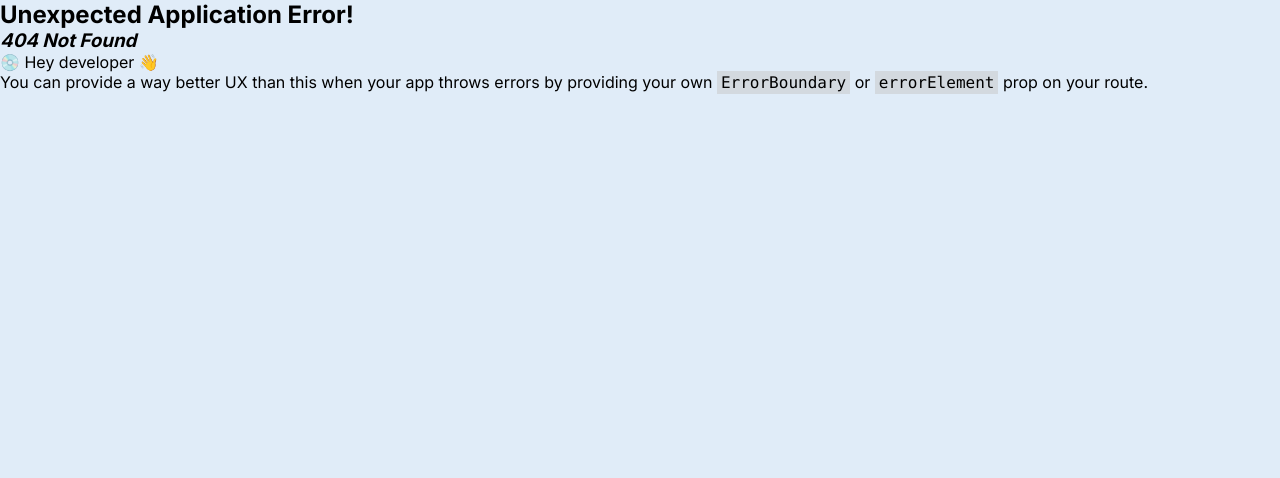
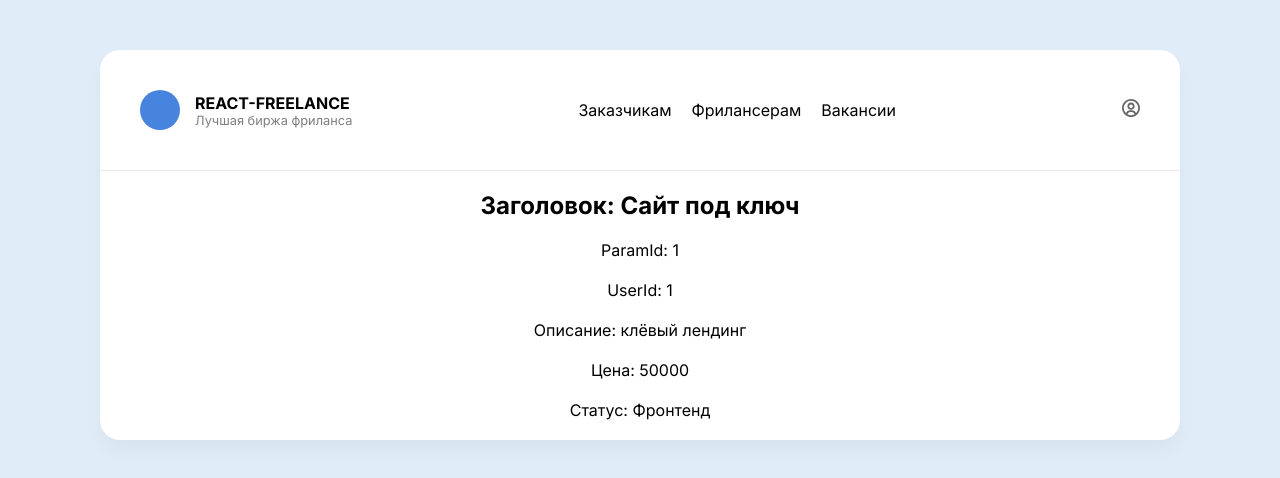
Before and after one commit to Don-Mihai/react-project-03, a React (Create React App) app: page /cards/1 in a window 1280 px wide. Before the commit this address had no page. Shown: the top 478 px of the page. Built offline with nearby package versions, Linux system fonts and the light colour scheme; data requests are answered from the project's data file.

Commit message:
[feat] add cardIdPage []

```diff
--- a/db.json
+++ b/db.json
@@ -29,26 +29,26 @@
     "proposals": [
         {
             "userId": "1",
-            "title": "Мои услуги",
-            "description": "Описание услуги",
-            "price": 500,
-            "status": "фулстэк",
+            "title": "Сайт под ключ",
+            "description": "клёвый лендинг",
+            "price": 50000,
+            "status": "Фронтенд",
             "id": 1
         },
         {
             "userId": "1",
-            "title": "Мои услуги",
-            "description": "Описание услуги",
-            "price": 500,
-            "status": "фулстэк",
+            "title": "Небольшой сайт-магазин",
+            "description": "КРУР система с доставкой и апи картой",
+            "price": 5000000,
+            "status": "Фуллстак",
             "id": 1000
         },
         {
             "userId": "1",
-            "title": "Мои услуги",
-            "description": "Описание услуги",
-            "price": 500,
-            "status": "фулстэк",
+            "title": "ДА",
+            "description": "полноценный просмотр кода",
+            "price": 5000,
+            "status": "Ментор",
             "id": 1001
         }
     ],
--- a/src/components/CustomersSection/CustumerCard.tsx
+++ b/src/components/CustomersSection/CustumerCard.tsx
@@ -5,6 +5,7 @@ import Stack from '@mui/material/Stack';
 
 import bemCreator from '../bemCreator';
 import { Proposal } from '../../redux/proposal/types';
+import { useNavigate } from 'react-router-dom';
 
 const cn = bemCreator('customersSection');
 
@@ -13,8 +14,10 @@ interface Props {
 }
 
 const FreelancerCard = ({ proposal }: Props) => {
+    const navigate = useNavigate();
+
     return (
-        <Card className={cn('card')}>
+        <Card onClick={() => navigate(`/cards/${proposal.id}`)} className={cn('card')}>
             <div className={cn('row')}>
                 <img src={proposal.userProfile?.imageUrl} alt="" />
                 <div className={cn('text')}>
--- a/src/index.tsx
+++ b/src/index.tsx
@@ -10,6 +10,7 @@ import Registration from './pages/Registration';
 import Auth from './pages/Auth';
 import Home from './pages/Home';
 import CreateOrder from './pages/CreateOrder';
+import CardIdPage from './pages/CardIdPage';
 
 const router = createBrowserRouter([
     {
@@ -23,6 +24,10 @@ const router = createBrowserRouter([
             {
                 path: 'home',
                 element: <Home />,
+            },
+            {
+                path: '/cards/:id',
+                element: <CardIdPage />,
             },
             {
                 path: 'create-order',
--- /dev/null
+++ b/src/pages/CardIdPage/CardIdPage.scss
@@ -0,0 +1,8 @@
+.card-id-page {
+    display: flex;
+    align-items: center;
+    justify-content: center;
+    flex-direction: column;
+    gap: 20px;
+    padding: 20px;
+}
--- /dev/null
+++ b/src/pages/CardIdPage/index.tsx
@@ -0,0 +1,46 @@
+import * as React from 'react';
+import { useState, useEffect } from 'react';
+import bemCreator from '../../components/bemCreator';
+import { Proposal } from '../../redux/proposal/types';
+import { useAppDispatch, useAppSelector } from '../../redux/hooks';
+import { fetch } from '../../redux/proposal';
+import { useParams } from 'react-router';
+import './CardIdPage.scss';
+
+const cn = bemCreator('card-id-page');
+
+interface Props {
+    proposal: Proposal;
+}
+
+const CardIdPage = () => {
+    const { id } = useParams();
+
+    const proposals = useAppSelector(state => state.proposal.proposals);
+    const dispatch = useAppDispatch();
+    const proposal = proposals.find(proposal => proposal.id === Number(id));
+
+    useEffect(() => {
+        dispatch(fetch());
+    }, []);
+    console.log(proposals);
+
+    return (
+        <div>
+            {proposal ? (
+                <div className={cn()}>
+                    <h2>Заголовок: {proposal.title}</h2>
+                    <p> ParamId: {id}</p>
+                    <p> UserId: {proposal.userId}</p>
+                    <p>Описание: {proposal.description}</p>
+                    <p>Цена: {proposal.price}</p>
+                    <p>Статус: {proposal.status}</p>
+                </div>
+            ) : (
+                <p>Proposal not found</p>
+            )}
+        </div>
+    );
+};
+
+export default CardIdPage;
```
